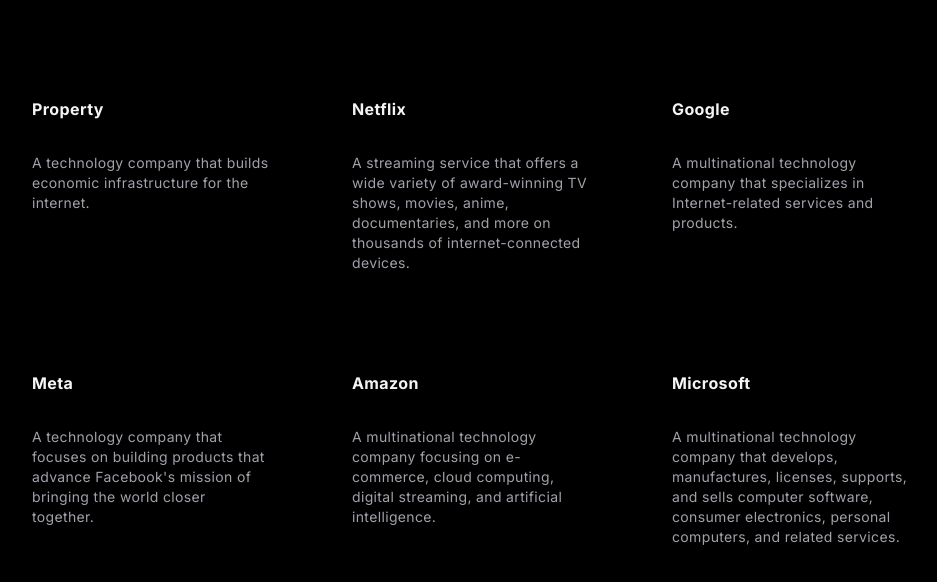
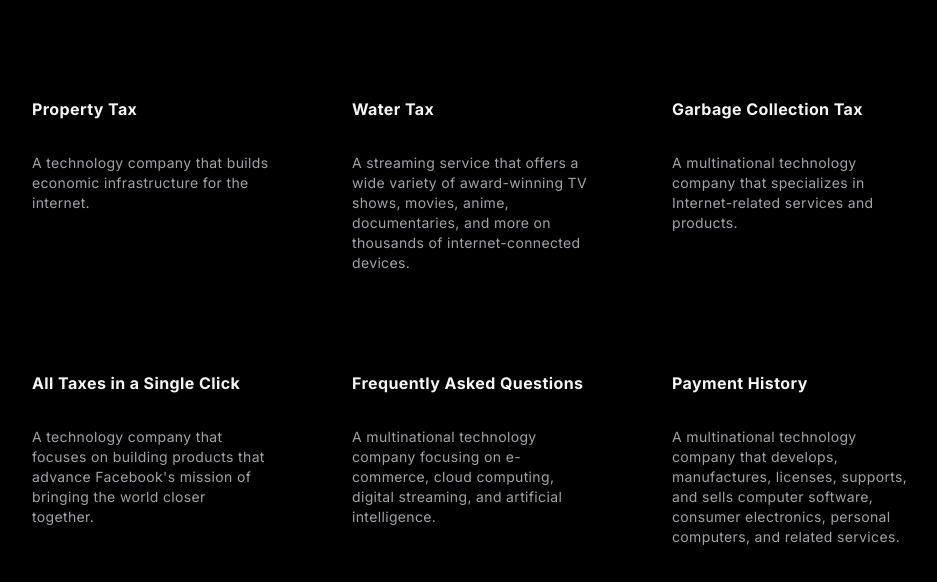
Before and after one commit to TheMystic07/Frontend-ArthVikass, a Next.js app: page / in a window 1280 px wide. Shown: the top 582 px of the page, without its empty margins (169-1106 px from the left). Built offline with nearby package versions, Linux system fonts and the light colour scheme.

Commit message:
Update CardHoverEffectDemo.tsx

```diff
--- a/src/components/CardHoverEffectDemo.tsx
+++ b/src/components/CardHoverEffectDemo.tsx
@@ -9,37 +9,37 @@
 }
 export const projects = [
   {
-    title: "Property ",
+    title: "Property Tax ",
     description:
       "A technology company that builds economic infrastructure for the internet.",
-    link: "https://stripe.com",
+    link: "/Property Tax",
   },
   {
-    title: "Netflix",
+    title: "Water Tax",
     description:
       "A streaming service that offers a wide variety of award-winning TV shows, movies, anime, documentaries, and more on thousands of internet-connected devices.",
-    link: "https://netflix.com",
+    link: "/Water Tax",
   },
   {
-    title: "Google",
+    title: "Garbage Collection Tax",
     description:
       "A multinational technology company that specializes in Internet-related services and products.",
-    link: "https://google.com",
+    link: "//Garbage Collection Tax",
   },
   {
-    title: "Meta",
+    title: "All Taxes in a Single Click",
     description:
       "A technology company that focuses on building products that advance Facebook's mission of bringing the world closer together.",
-    link: "https://meta.com",
+    link: "//All Taxes in a Single Click",
   },
   {
-    title: "Amazon",
+    title: "Frequently Asked Questions",
     description:
       "A multinational technology company focusing on e-commerce, cloud computing, digital streaming, and artificial intelligence.",
-    link: "https://amazon.com",
+    link: "//https://amazon.com",
   },
   {
-    title: "Microsoft",
+    title: "Payment History",
     description:
       "A multinational technology company that develops, manufactures, licenses, supports, and sells computer software, consumer electronics, personal computers, and related services.",
     link: "https://microsoft.com",
```
